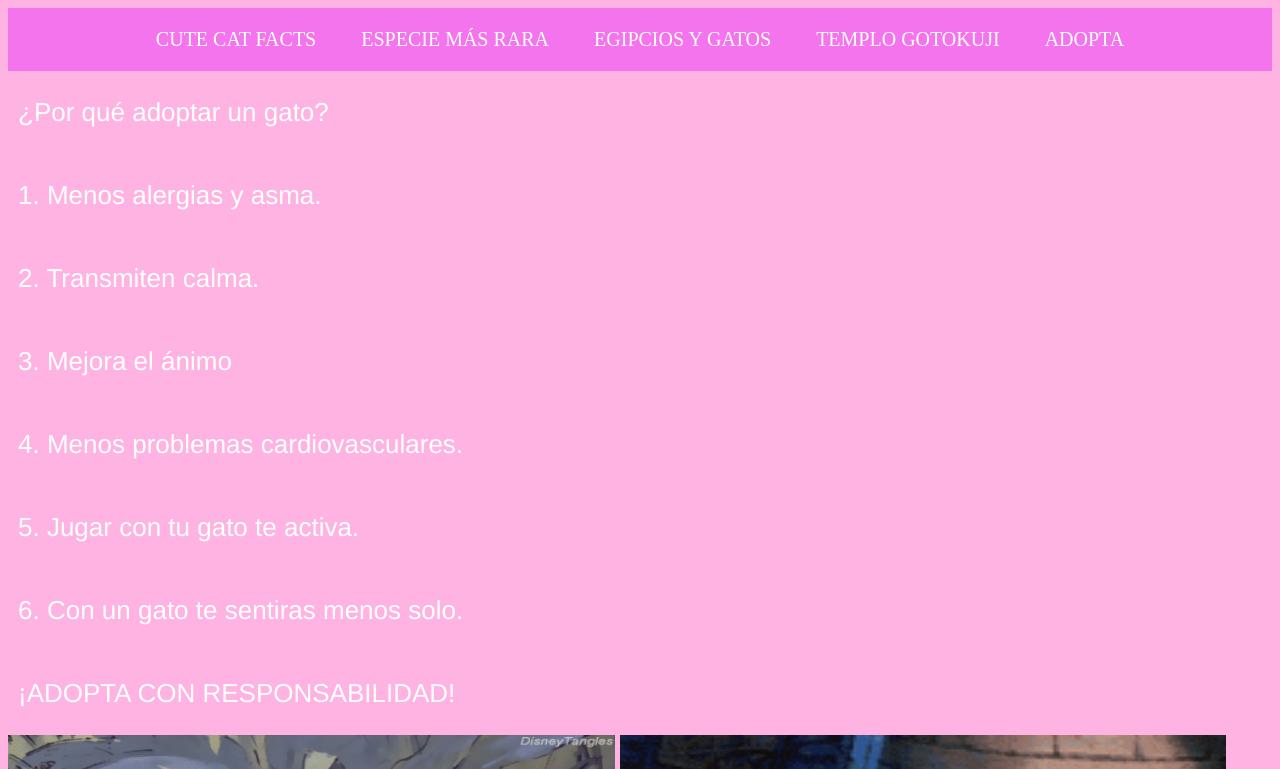
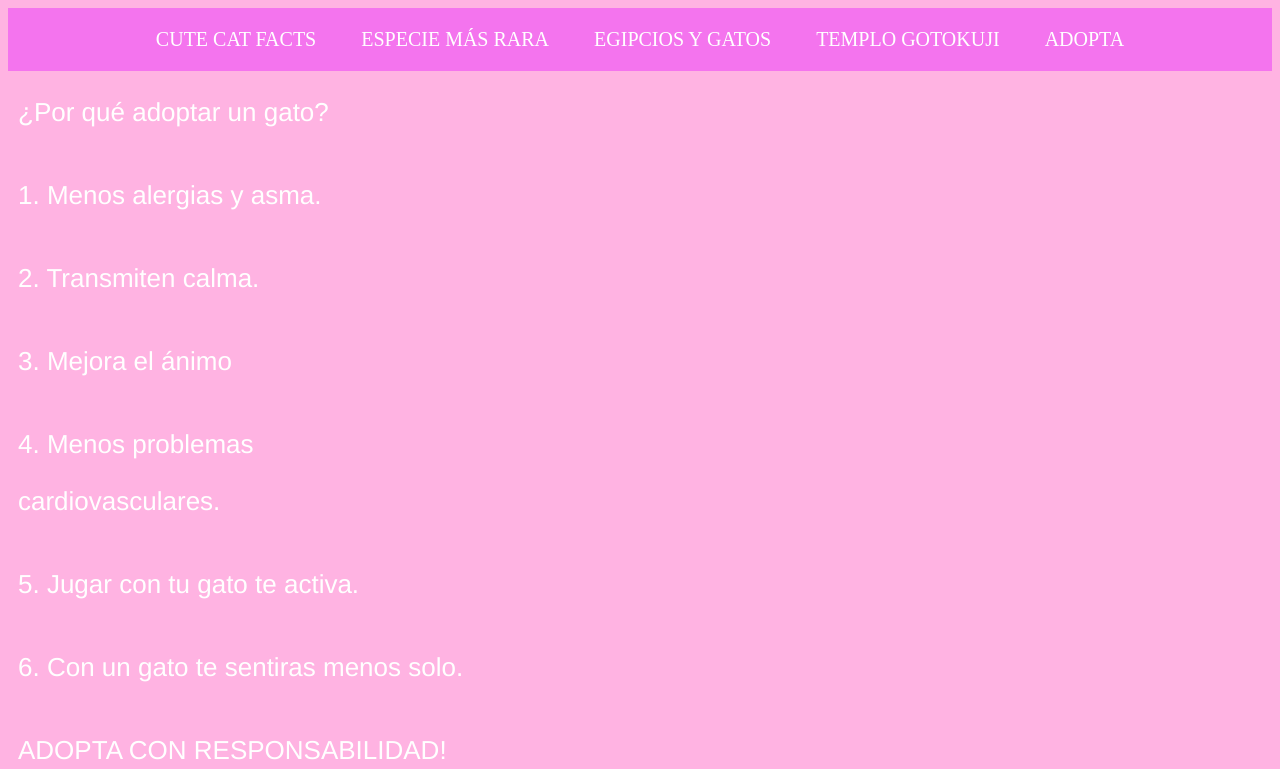
Before and after one commit to NEmilyAguero/ReEntrega-PF-Aguero, a website: page pages/Razones para adoptar uno.html in a window 1280 px wide. Shown: the top 769 px of the page. Drawn offline with Linux system fonts and the light colour scheme.

Commit message:
edit Razones para adoptar uno.html

```diff
--- a/pages/Razones para adoptar uno.html
+++ b/pages/Razones para adoptar uno.html
@@ -40,7 +40,8 @@
       </div>
 
       <div class="scrolling-text">
-        <p>4. Menos problemas cardiovasculares.</p>
+        <p>4. Menos problemas</p>
+        <p>cardiovasculares.</p>
       </div>
 
       <div class="scrolling-text">
@@ -53,7 +54,7 @@
 
 
       <div class="scrolling-text">
-        <p>¡ADOPTA CON RESPONSABILIDAD!</p>
+<p>ADOPTA CON RESPONSABILIDAD!</p>
       </div>
 
 
```
